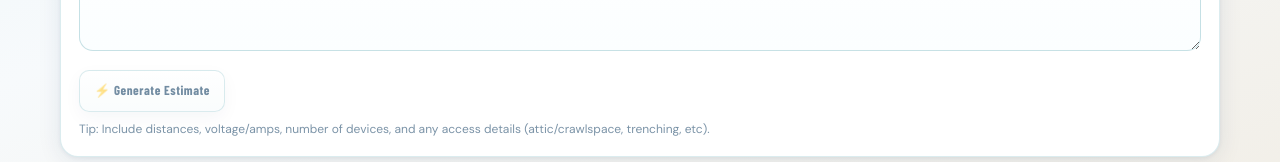
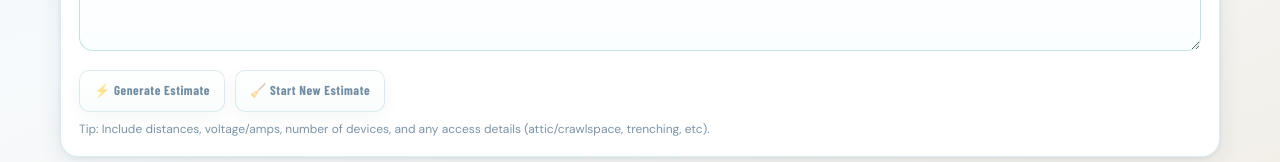
Before and after one commit to matrixelectricalservices-boop/voltscope, a Next.js app: page /projects/1/estimates/new in a window 1280 px wide. Shown: the part 421-583 px from the top of the page. Built offline with nearby package versions, Linux system fonts and the light colour scheme; a web font is replaced by a local one.

Commit message:
more buttons shit

```diff
--- a/app/projects/[id]/estimates/new/page.tsx
+++ b/app/projects/[id]/estimates/new/page.tsx
@@ -323,6 +323,8 @@ const [progress, setProgress] = useState(0);
     return;
   }
 
+
+
   setGenState({ status: "loading" });
 
 
@@ -402,7 +404,18 @@ const [progress, setProgress] = useState(0);
     setProgress(100);
   }
 }
+ function clearEstimate() {
+  setJobDescription("");
+  setEstimate(null);
+  setPriced(null);
+  setProgress(0);
+  setGenState({ status: "idle" });
 
+  if (projectId) {
+    localStorage.removeItem(draftKey);
+    setUiState({ isSaved: false, lastSavedAt: undefined });
+  }
+}
   // ─── UNCW Seahawks Design System ───────────────────────────────────────────
   const C = {
     teal: "#00778B",
@@ -537,8 +550,11 @@ const [progress, setProgress] = useState(0);
     );
   };
 
-  const canGenerate = useMemo(() => jobDescription.trim().length > 0, [jobDescription]);
-
+const isLocked = genState.status === "loading" || genState.status === "ready";
+const canGenerate = useMemo(
+  () => jobDescription.trim().length > 0 && !isLocked,
+  [jobDescription, isLocked]
+);
   return (
     <>
       <style>{`
@@ -788,10 +804,32 @@ const [progress, setProgress] = useState(0);
     cursor: canGenerate ? "pointer" : "not-allowed",
   }}
   disabled={!canGenerate}
-                  title={!canGenerate ? "Enter a job description to generate." : "Generate a starter estimate."}
+  title={
+    genState.status === "loading"
+      ? "Generating…"
+      : genState.status === "ready"
+      ? "Estimate already generated. Clear to start a new one."
+      : !jobDescription.trim()
+      ? "Enter a job description to generate."
+      : "Generate estimate"
+  }
 >
   ⚡ Generate Estimate
 </button>
+<button
+  type="button"
+  onClick={clearEstimate}
+  style={{
+    ...btnSecondary,
+    opacity: genState.status === "ready" ? 1 : 0.55,
+    cursor: genState.status === "ready" ? "pointer" : "not-allowed",
+  }}
+  disabled={genState.status !== "ready"}
+  title={genState.status !== "ready" ? "Generate an estimate first." : "Clear and start a new estimate."}
+>
+  🧹 Start New Estimate
+</button>
+
 
                 {genState.status === "error" && (
                   <span
```
Lines whose indentation alone changed are shown as unchanged.
